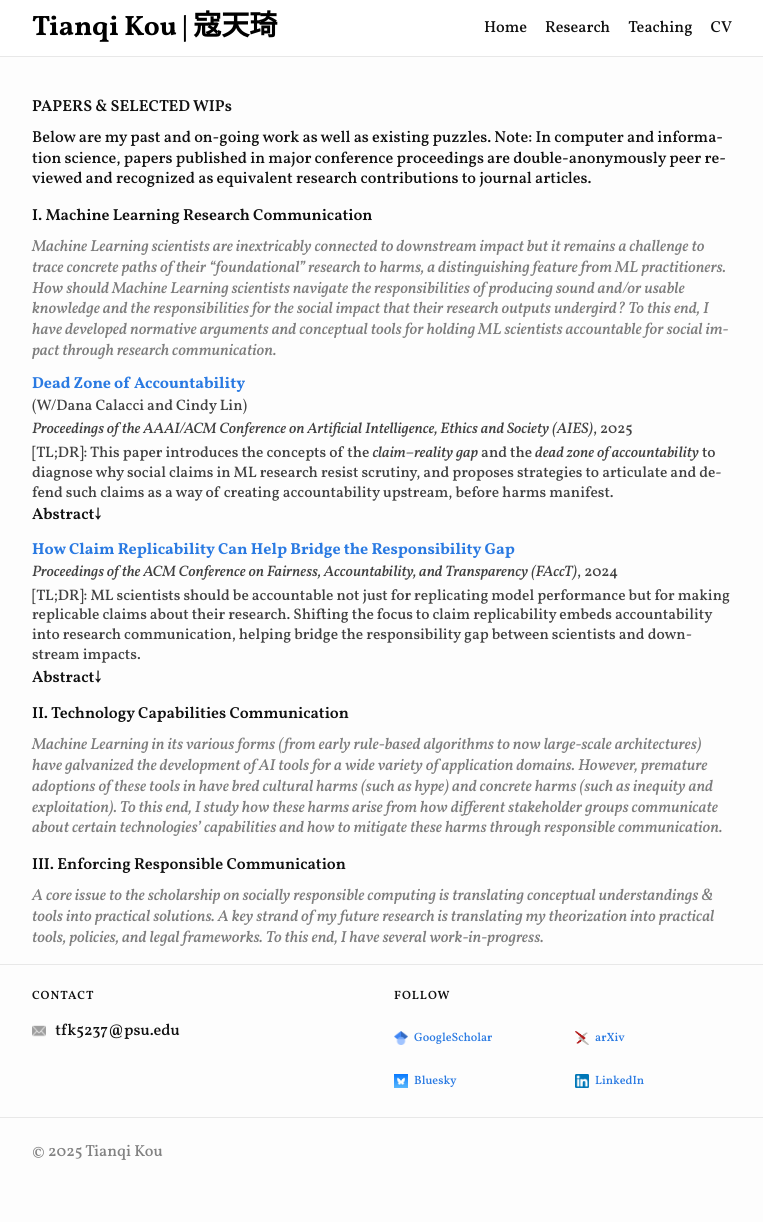
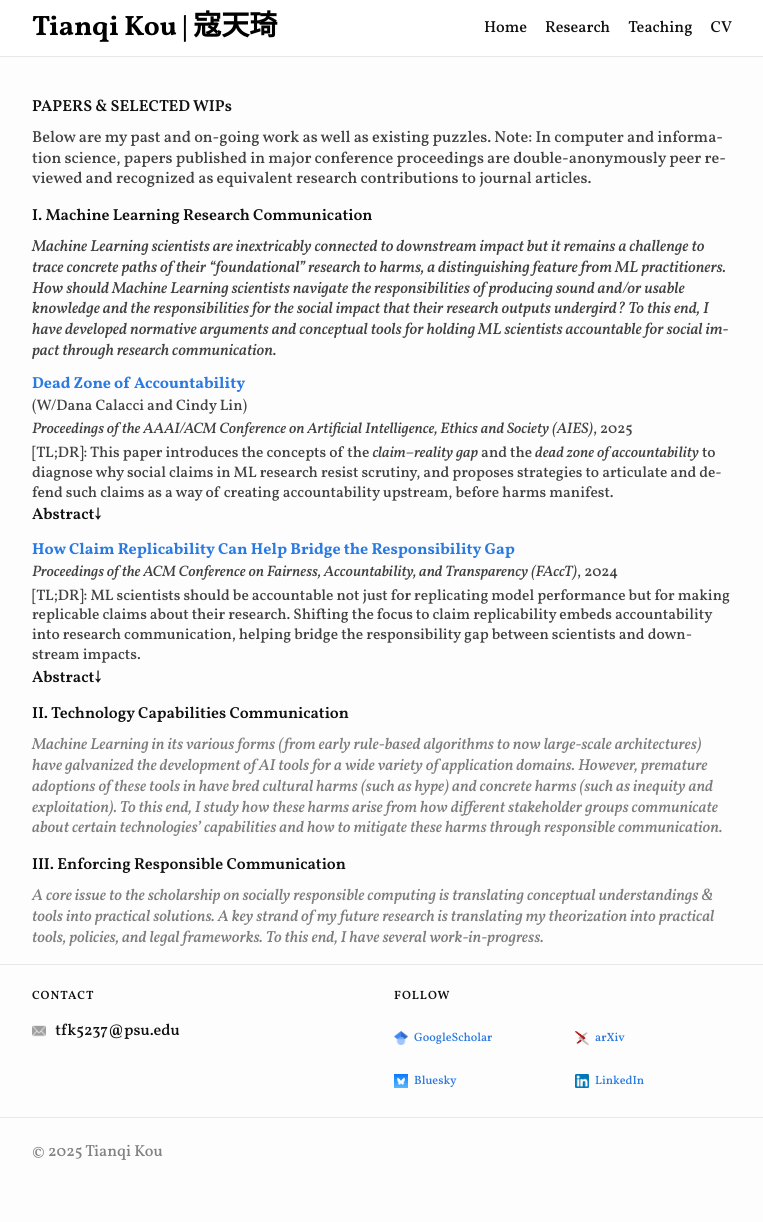
Before and after one commit to koutianqi/koutianqi.github.io, a Jekyll site: the page built from pages/research.markdown, in a window 1280 px wide. Shown: the whole page, without its empty margins (258-1021 px from the left). Built offline with Jekyll 4.4.1, drawn with Linux system fonts in a browser that asks for light colours.

Commit message:
Update research.markdown

```diff
--- a/pages/research.markdown
+++ b/pages/research.markdown
@@ -3,10 +3,10 @@
 title: "Research"
 ---
 ### PAPERS & SELECTED WIPs
-Below are my past and on-going work as well as existing puzzles. Note: In computer and information science, papers published in major conference proceedings are double-anonymously peer reviewed and recognized as equivalent research contributions to journal articles.
+<span style="color:#424242;">Below are my past and on-going work as well as existing puzzles. Note: In computer and information science, papers published in major conference proceedings are double-anonymously peer reviewed and recognized as equivalent research contributions to journal articles.</span>
 
 ### I. Machine Learning Research Communication
-_<span style="color: #7e7e7e;">Machine Learning scientists are inextricably connected to downstream impact but it remains a challenge to trace concrete paths of their “foundational” research to harms, a distinguishing feature from ML practitioners. How should Machine Learning scientists navigate the responsibilities of producing sound and/or usable knowledge and the responsibilities for the social impact that their research outputs undergird? To this end, I have developed normative arguments and conceptual tools for holding ML scientists accountable for social impact through research communication.</span>_
+_<span style="color:#424242;">Machine Learning scientists are inextricably connected to downstream impact but it remains a challenge to trace concrete paths of their “foundational” research to harms, a distinguishing feature from ML practitioners. How should Machine Learning scientists navigate the responsibilities of producing sound and/or usable knowledge and the responsibilities for the social impact that their research outputs undergird? To this end, I have developed normative arguments and conceptual tools for holding ML scientists accountable for social impact through research communication.</span>_
 
 {% include paper.html
   title="Dead Zone of Accountability"
```
